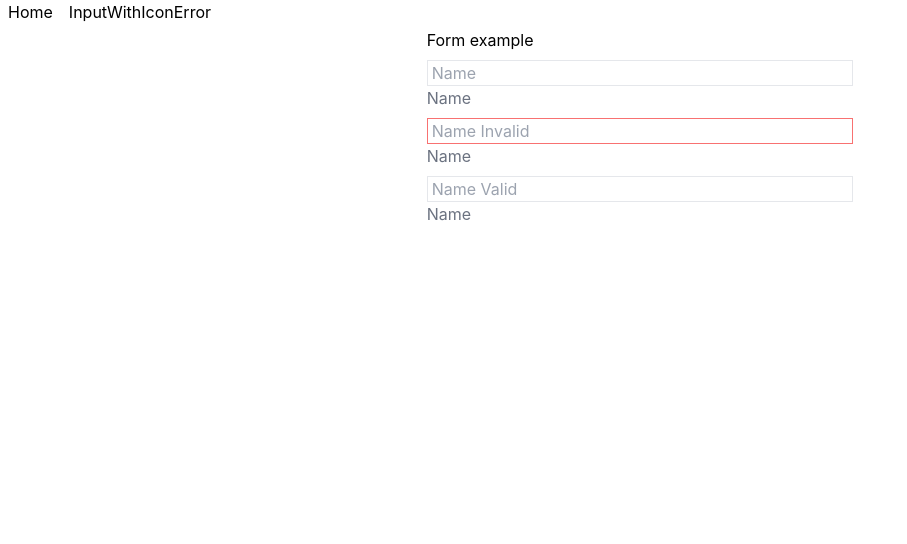
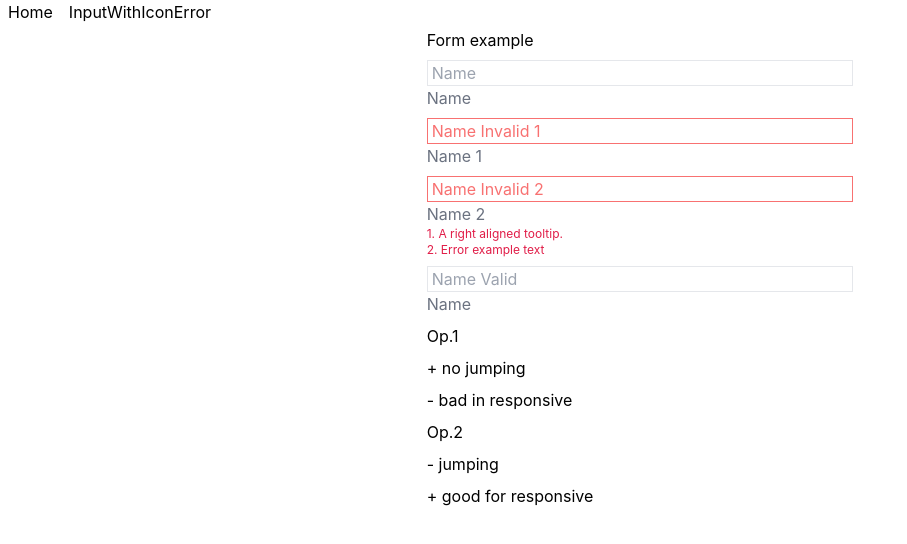
Before and after one commit to unlight/tailwind-playground, a React (Vite) app: page /input-with-icon-error in a window 1280 px wide. Shown: the top 544 px of the page, without its empty margins (0-907 px from the left). Built offline with nearby package versions, Linux system fonts and the light colour scheme; what tailwind-float-label would draw is missing.

Commit message:
InputWithIconError.tsx

```diff
--- a/src/InputWithIconError.tsx
+++ b/src/InputWithIconError.tsx
@@ -30,7 +30,7 @@ export function InputWithIconError() {
                     type="text"
                     id="name"
                     autoComplete="off"
-                    placeholder="Name Invalid"
+                    placeholder="Name Invalid 1"
                     className="
                             control-with-float-label
                             outline-none
@@ -38,11 +38,12 @@ export function InputWithIconError() {
                             border
                             w-full
                             px-1
+                            placeholder:text-red-400
                             border-red-400
                         "
                 />
                 <label htmlFor="name" className="is-float-label bg-white text-gray-500">
-                    Name
+                    Name 1
                 </label>
                 <div className="absolute right-0 inset-y-0 flex items-center px-2 text-red-600">
                     <div className="relative flex items-center group">
@@ -58,6 +59,45 @@ export function InputWithIconError() {
                             </span>
                         </div>
                     </div>
+                </div>
+            </div>
+
+            <div className="">
+                <div className="has-float-label ">
+                    <input
+                        type="text"
+                        id="name"
+                        autoComplete="off"
+                        placeholder="Name Invalid 2"
+                        className="
+                            control-with-float-label
+                            outline-none
+                            focus:shadow-outline
+                            border
+                            w-full
+                            px-1
+                            placeholder:text-red-400
+                            border-red-400
+                        "
+                    />
+                    <label
+                        htmlFor="name"
+                        className="is-float-label bg-white text-gray-500"
+                    >
+                        Name 2
+                    </label>
+                    <div className="absolute right-0 inset-y-0 flex items-center px-2 text-red-600">
+                        <div className="relative flex items-center group">
+                            <span
+                                className="iconify-inline"
+                                data-icon="bx:bx-message-error"
+                            ></span>
+                        </div>
+                    </div>
+                </div>
+                <div className="text-xs text-rose-600">
+                    <p>1. A right aligned tooltip.</p>
+                    <p>2. Error example text</p>
                 </div>
             </div>
 
@@ -89,6 +129,13 @@ export function InputWithIconError() {
                 </div>
             </div>
 
+            <p>Op.1</p>
+            <p>+ no jumping</p>
+            <p>- bad in responsive</p>
+            <p>Op.2</p>
+            <p>- jumping</p>
+            <p>+ good for responsive</p>
+
             {/*            <div className="relative">
                 <input
                     className="appearance-none border-2 border-red-300 bg-red-50 transition-colors rounded-md w-full py-2 px-3 text-gray-8w00 leading-tight focus:outline-none focus:ring-red-500 focus:border-red-500 focus:shadow-outline"
```
